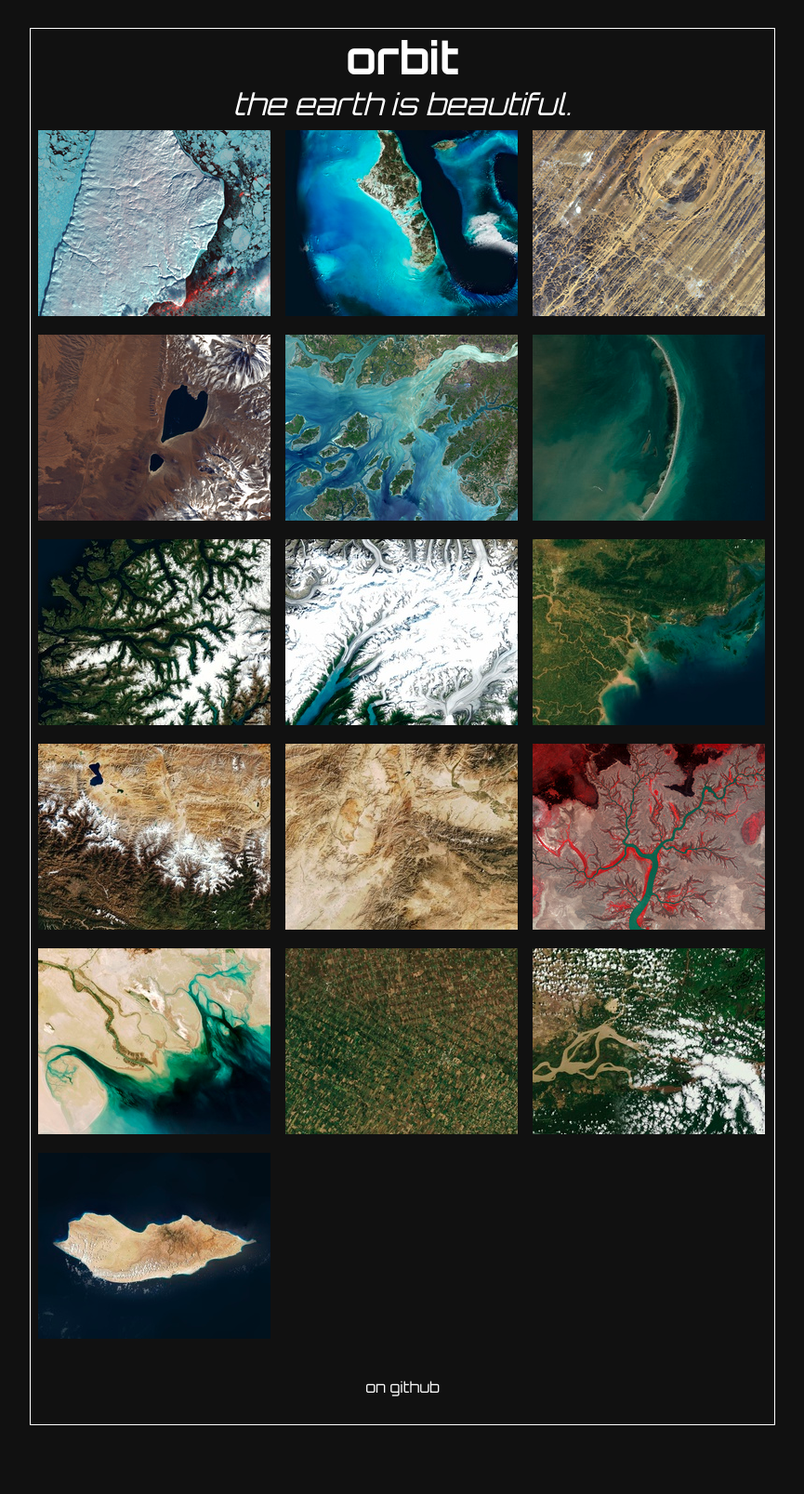
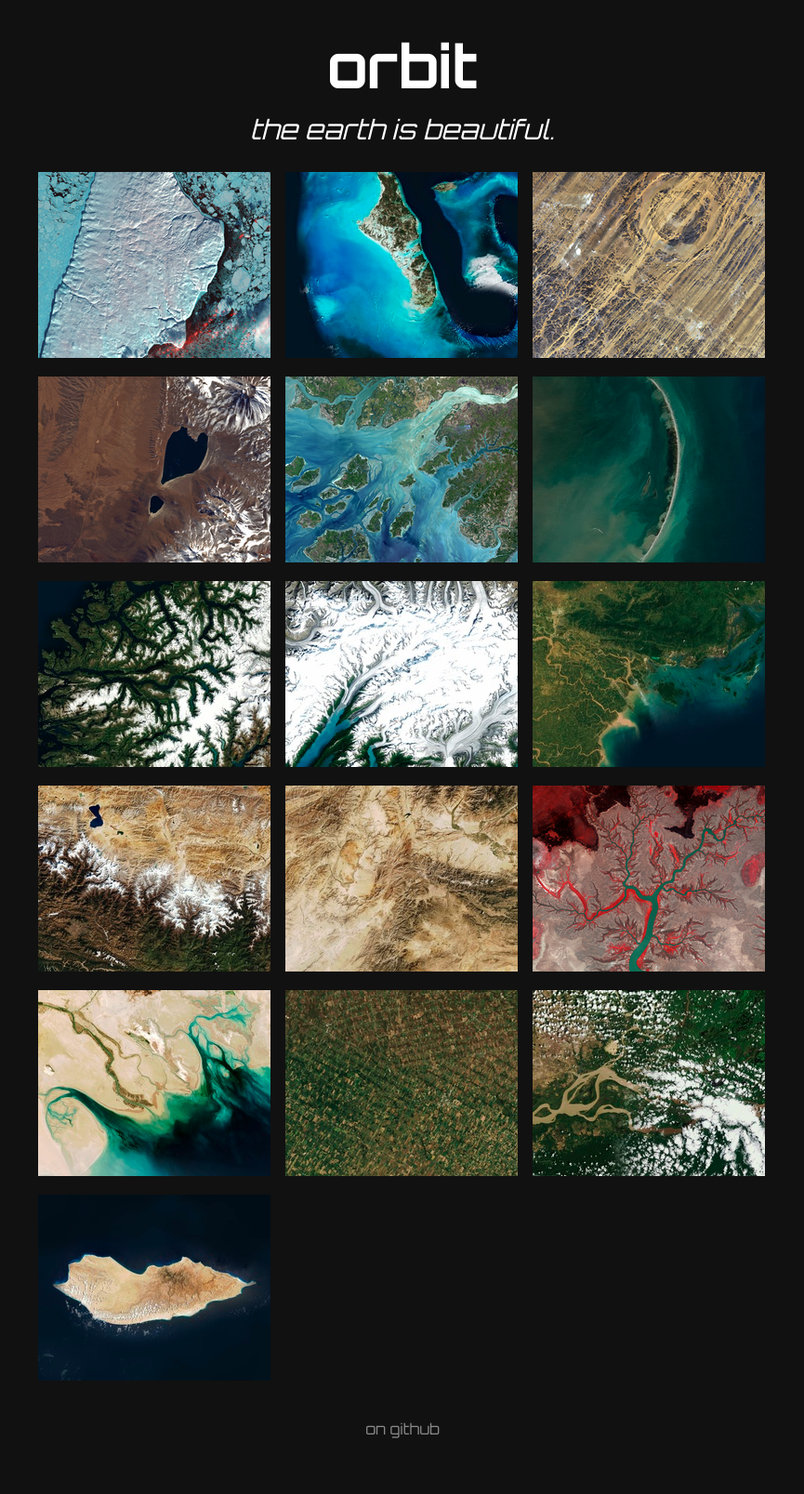
Before and after one commit to colemanm/orbit, a Jekyll site: the page built from index.html, in a window 1280 px wide. Shown: the whole page at 93% size, without its empty margins (207-1072 px from the left). Built offline with Jekyll 4.4.1, drawn with Linux system fonts in a browser that asks for light colours; before the commit the page ends 1563 px from its top, so only the background shows below that.

Commit message:
More reorg, map locations

```diff
--- a/index.html
+++ b/index.html
@@ -2,19 +2,19 @@
 layout: default
 ---
 
-<div class='image'><img src='/images/thumbs/akpatok-island_thumb.jpg' /></div>
-<div class='image'><img src='/images/thumbs/andros_thumb.jpg' /></div>
-<div class='image'><img src='/images/thumbs/aorounga-crater_thumb.jpg' /></div>
-<div class='image'><img src='/images/thumbs/atacama_thumb.jpg' /></div>
-<div class='image'><img src='/images/thumbs/bissagos_thumb.jpg' /></div>
-<div class='image'><img src='/images/thumbs/chandeleur_thumb.jpg' /></div>
-<div class='image'><img src='/images/thumbs/fjords_thumb.jpg' /></div>
-<div class='image'><img src='/images/thumbs/glaciers_thumb.jpg' /></div>
-<div class='image'><img src='/images/thumbs/halong_bay_thumb.jpg' /></div>
-<div class='image'><img src='/images/thumbs/himalayas_thumb.jpg' /></div>
-<div class='image'><img src='/images/thumbs/hindu_kush_thumb.jpg' /></div>
-<div class='image'><img src='/images/thumbs/kumbunbur-creek_thumb.jpg' /></div>
-<div class='image'><img src='/images/thumbs/oil_delta_thumb.jpg' /></div>
-<div class='image'><img src='/images/thumbs/ontario_thumb.jpg' /></div>
-<div class='image'><img src='/images/thumbs/orinoco_clouds_thumb.jpg' /></div>
-<div class='image'><img src='/images/thumbs/socotra_thumb.jpg' /></div>
+<div class='image'><a href='place/'><img src='/images/thumbs/akpatok-island_thumb.jpg' /></a></div>
+<div class='image'><a href='place/'><img src='/images/thumbs/andros_thumb.jpg' /></a></div>
+<div class='image'><a href='place/'><img src='/images/thumbs/aorounga-crater_thumb.jpg' /></a></div>
+<div class='image'><a href='place/'><img src='/images/thumbs/atacama_thumb.jpg' /></a></div>
+<div class='image'><a href='place/'><img src='/images/thumbs/bissagos_thumb.jpg' /></a></div>
+<div class='image'><a href='place/'><img src='/images/thumbs/chandeleur_thumb.jpg' /></a></div>
+<div class='image'><a href='place/'><img src='/images/thumbs/fjords_thumb.jpg' /></a></div>
+<div class='image'><a href='place/'><img src='/images/thumbs/glaciers_thumb.jpg' /></a></div>
+<div class='image'><a href='place/'><img src='/images/thumbs/halong_bay_thumb.jpg' /></a></div>
+<div class='image'><a href='place/'><img src='/images/thumbs/himalayas_thumb.jpg' /></a></div>
+<div class='image'><a href='place/'><img src='/images/thumbs/hindu_kush_thumb.jpg' /></a></div>
+<div class='image'><a href='place/'><img src='/images/thumbs/kumbunbur-creek_thumb.jpg' /></a></div>
+<div class='image'><a href='place/'><img src='/images/thumbs/oil_delta_thumb.jpg' /></a></div>
+<div class='image'><a href='place/'><img src='/images/thumbs/ontario_thumb.jpg' /></a></div>
+<div class='image'><a href='place/'><img src='/images/thumbs/orinoco_clouds_thumb.jpg' /></a></div>
+<div class='image'><a href='place/'><img src='/images/thumbs/socotra_thumb.jpg' /></a></div>
--- a/site.css
+++ b/site.css
@@ -31,18 +31,23 @@
 }
 h1, h2, h3, h4 { font-weight:bold; }
 
-h1 { font-size:3em; }
+h1 {
+  font-size:4em;
+  margin-bottom:10px;
+}
 h2 {
-  font-size:2em;
+  font-size:1.8em;
   font-weight:normal;
   font-style:italic;
 }
-#header { text-align:center; }
+#header {
+  text-align:center;
+  margin-bottom:20px;
+}
 
 #container {
   width:800px;
   margin:30px auto;
-  border: 1px solid white;
 }
 
 .image {
@@ -59,6 +64,7 @@
 #footer a {
   color:#fff;
   text-decoration:none;
+  opacity:0.5;
 }
 #footer a:hover {
   color:#ccc;
```
Also changed, not shown: src/generate.rb (+24 -4 lines), images/akpatok-island/README.md (renamed from images/akpatok/README.md), images/akpatok-island/iphone4-akpatok-island.jpg (renamed from images/akpatok/iphone4-akpatok-island.jpg), images/akpatok-island/screenshot.jpg (renamed from images/akpatok/screenshot.jpg), images/ha-long-bay/README.md (renamed from images/halong-bay/README.md), images/ha-long-bay/ipad-halong_bay.jpg (renamed from images/halong-bay/ipad-halong_bay.jpg), images/ha-long-bay/iphone4-halong_bay.jpg (renamed from images/halong-bay/iphone4-halong_bay.jpg), images/ha-long-bay/screenshot.jpg (renamed from images/halong-bay/screenshot.jpg), 5 other files.
